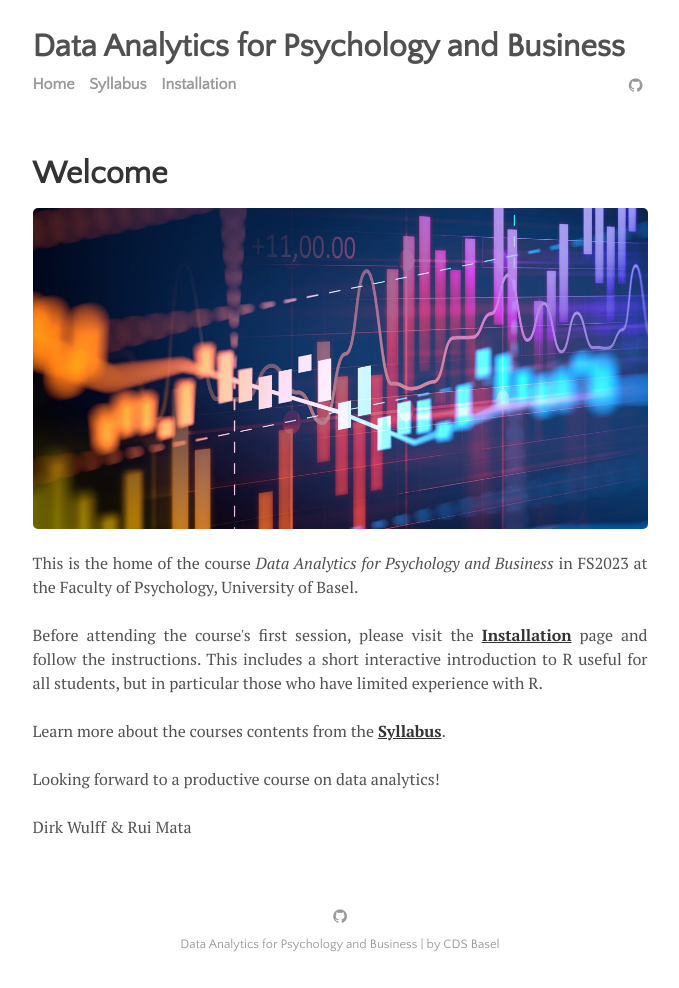
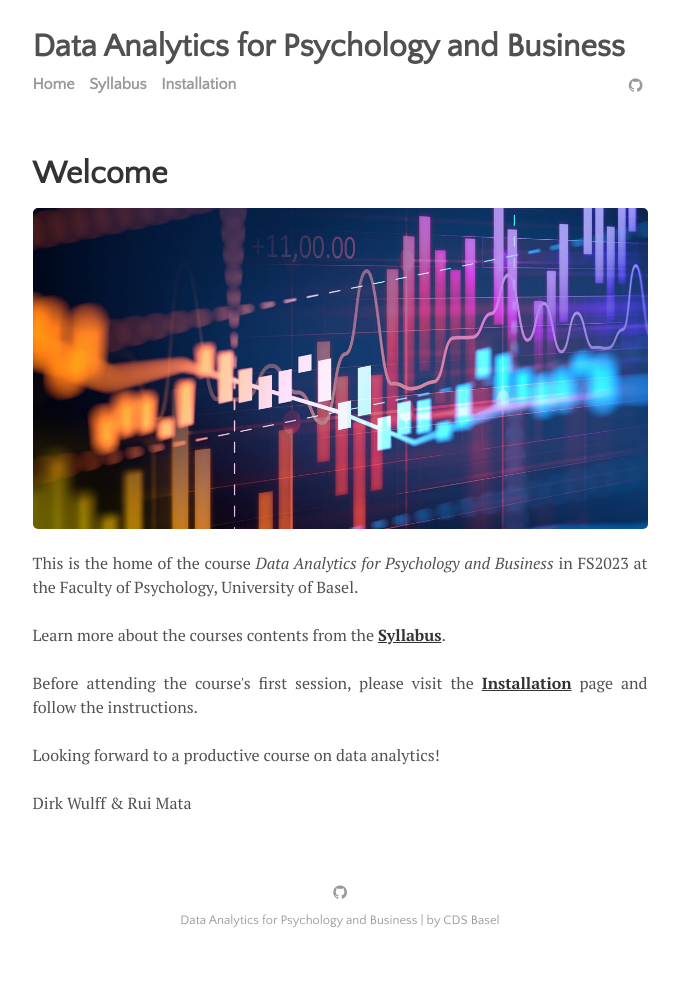
Before and after one commit to cdsbasel/dataanalytics_2023, a Jekyll site: the page built from index.html, in a window 1280 px wide. Shown: the whole page, without its empty margins (300-979 px from the left). Built offline with Jekyll 4.4.1, drawn with Linux system fonts in a browser that asks for light colours; the list of posts is cut into pages by our own code; after the commit the page ends 964 px from its top, so only the background shows below that.

Commit message:
update index

```diff
--- a/index.html
+++ b/index.html
@@ -11,13 +11,14 @@ title: Welcome
 This is the home of the course <i>Data Analytics for Psychology and Business</i>
 in FS2023 at the Faculty of Psychology, University of Basel.
 <br><br>
+
+Learn more about the courses contents from the <a href="menu/syllabus"><b>Syllabus</b></a>.
+<br><br>
+
 Before attending the course's first session, please visit the
 <a href="menu/installation.html"><b>Installation</b></a> page and follow the instructions.
-This includes a short interactive introduction to R useful for all students, but
-in particular those who have limited experience with R.
 <br><br>
-Learn more about the courses contents from the <a href="menu/syllabus"><b>Syllabus</b></a>.
-<br><br>
+
 Looking forward to a productive course on data analytics!
 <br><br>
 Dirk Wulff & Rui Mata
```
